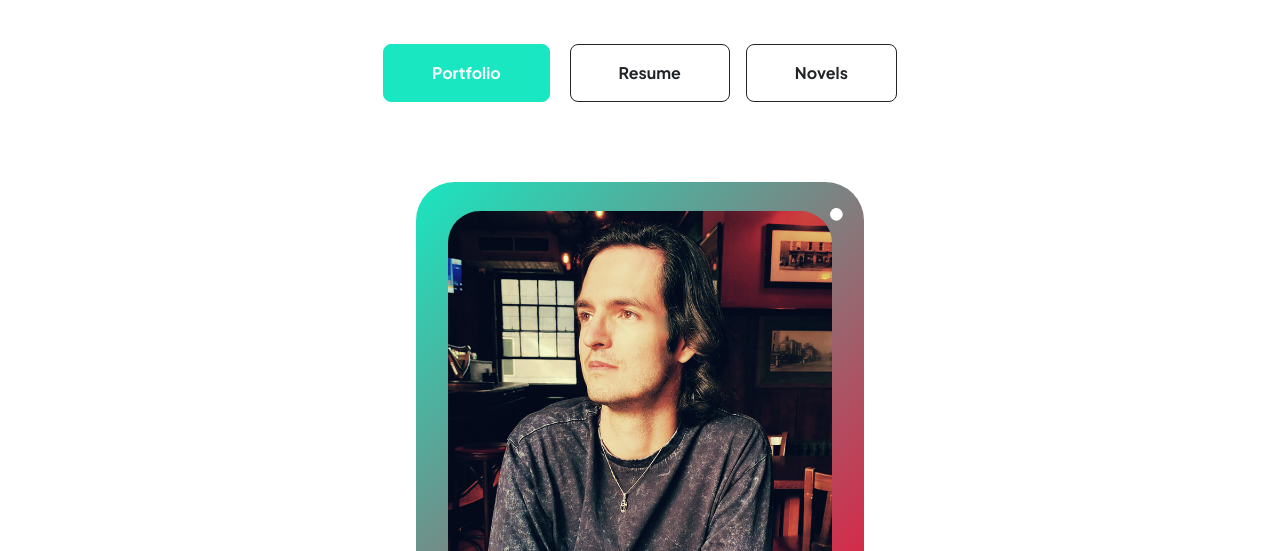
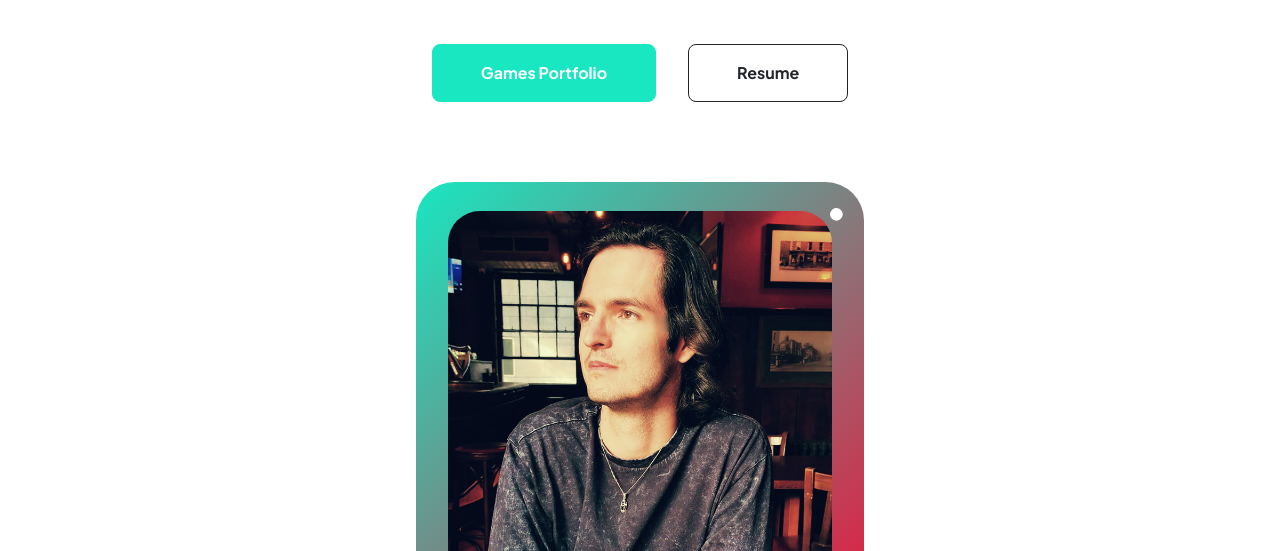
Before and after one commit to Ayrlyn/ayrlyn.github.io, a website: page index.html in a window 1280 px wide. Shown: the part 249-800 px from the top of the page. Drawn offline with nearby package versions, Linux system fonts and the light colour scheme.

Commit message:
[MOD]Remove Novels from index

```diff
--- a/index.html
+++ b/index.html
@@ -44,9 +44,8 @@
                                 <div class="badge bg-gradient-primary-to-secondary text-white mb-4"><div class="text-uppercase">Game Design & Development</div></div>
                                 <h1 class="display-3 fw-bolder mb-5"><span class="text-gradient d-inline">From AI to UI and Beyond</span></h1>
                                 <div class="d-grid gap-3 d-sm-flex justify-content-sm-center justify-content-xxl-start mb-3">
-                                    <a class="btn btn-primary btn-lg px-5 py-3 me-sm-1 fs-6 fw-bolder" href="games.html">Portfolio</a>
+                                    <a class="btn btn-primary btn-lg px-5 py-3 me-sm-3 fs-6 fw-bolder" href="games.html">Games Portfolio</a>
                                     <a class="btn btn-outline-dark btn-lg px-5 py-3 fs-6 fw-bolder" href="resume.html">Resume</a>
-                                    <a class="btn btn-outline-dark btn-lg px-5 py-3 fs-6 fw-bolder" href="writing.html">Novels</a>
                                 </div>
                             </div>
                         </div>
```
